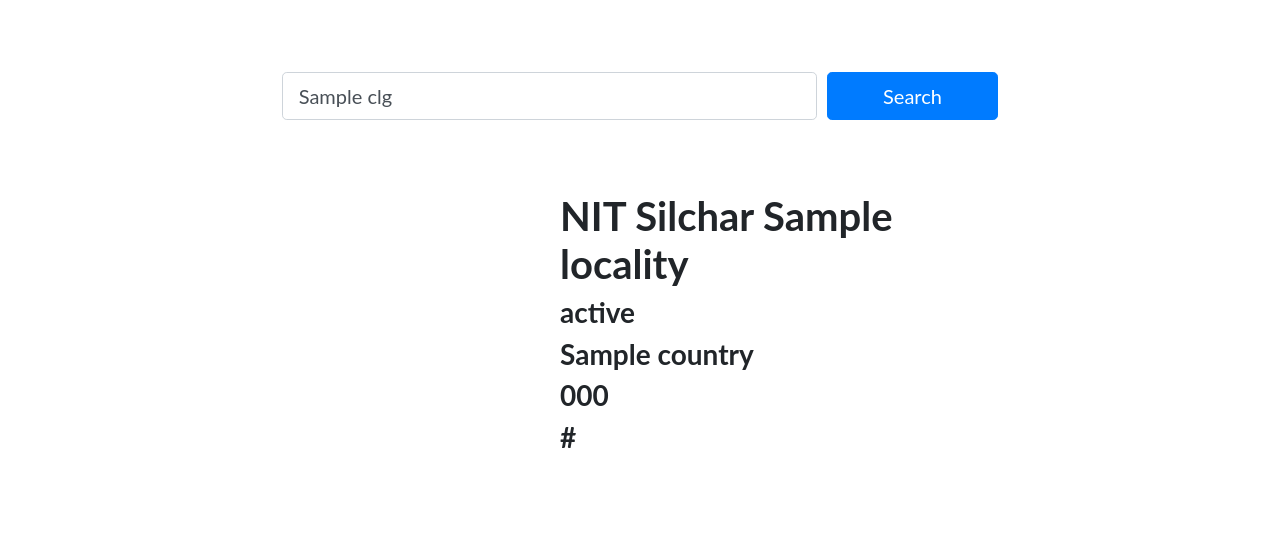
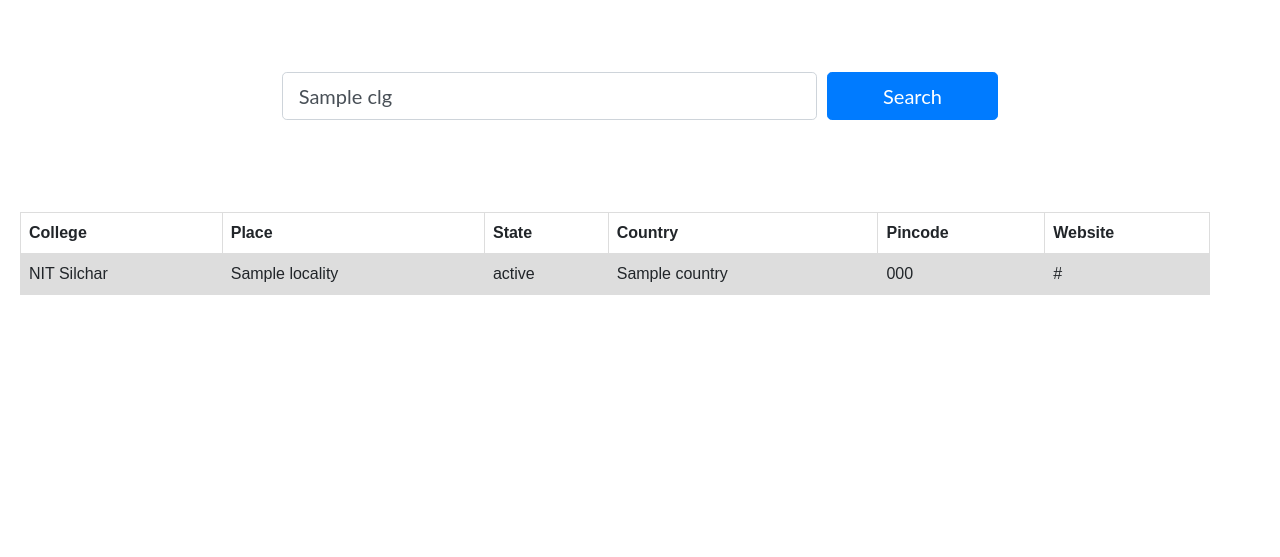
Before and after one commit to vishal-vanam/college-gateway, a Django app: template home/templates/search.html in a window 1280 px wide. Shown: the part 56-613 px from the top of the page. Run offline with Django 3.2, Linux system fonts and the light colour scheme; data comes from the database, SQL or seed files in the repository; the template is opened without the code that fills it: values that come from a table or form of the project are taken from there, most other values are stand-ins (such as "Sample title", 1, 10 or a date in 2020); style sheets or scripts are compiled from the project's sources; some libraries are stand-ins or nearby versions.

Commit message:
adds django project

```diff
--- a/home/templates/search.html
+++ b/home/templates/search.html
@@ -2,6 +2,24 @@
 <html lang="en">
 
   <head>
+    <style>
+          table {
+    font-family: arial, sans-serif;
+    border-collapse: collapse;
+    width:250%;
+}
+
+td, th {
+    border: 1px solid #dddddd;
+    text-align: left;
+    padding: 8px;
+}
+
+tr:nth-child(even) {
+    background-color: #dddddd;
+}
+      </style>
+
 {% load staticfiles %}
     <meta charset="utf-8">
     <meta name="viewport" content="width=device-width, initial-scale=1, shrink-to-fit=no">
@@ -50,7 +68,7 @@
           </div>
 <br><br>
     <!-- Page Content -->
-    <div class="container">
+    <div class="">
 
 
 <div class="col-mid-2">
@@ -58,17 +76,30 @@
       <!-- Project One -->
       <div class="row">
         <div class="col-md-5">
-        </div>
-        <div class="col-md-5">
 		<br>
+        <div style="margin:20px">
+          <div style="margin:auto">
+<table >
+  <tr>
+    <th>College</th>
+    <th>Place</th>
+    <th>State</th>
+    <th>Country</th>
+    <th>Pincode</th>
+    <th>Website</th>
+</tr>
+<tr>
+  <td>{{college}}</td>
+  <td>{{locality}}</td>
 
-          <h1>{{college}}  {{locality}}</h1>
+		  <td>{{state}}</td>
+		  <td>{{country}}</td>
+		  <td>{{pincode}}</td>
+		  <td>{{link}}</td>
+</tr>
+</table>
 
-		  <h3>{{state}}</h3>
-		  <h3>{{country}}</h3>
-		  <h3>{{pincode}}</h3>
-		  <h3>{{link}}</h3>
-
+          </div>
         </div>
       </div>
       <!-- /.row -->
--- a/home/templates/signup.html
+++ b/home/templates/signup.html
@@ -82,7 +82,8 @@ form.example::after {
 	<div class="limiter">
 		<div class="container-login100" style="background-image: url('images/bg-masthead.jpg');">
 			<div class="wrap-login100 p-l-55 p-r-55 p-t-65 p-b-54">
-				<form class="login100-form validate-form">
+				<form action="{% url 'signin' %}" class="login100-form validate-form">
+					{% csrf_token %}
 					<span class="login100-form-title p-b-49">
 						Sign Up
 					</span>
```
Also changed, not shown: home/templates/user_search.html (+41 -5 lines), home/views.py (+4 -6 lines).
